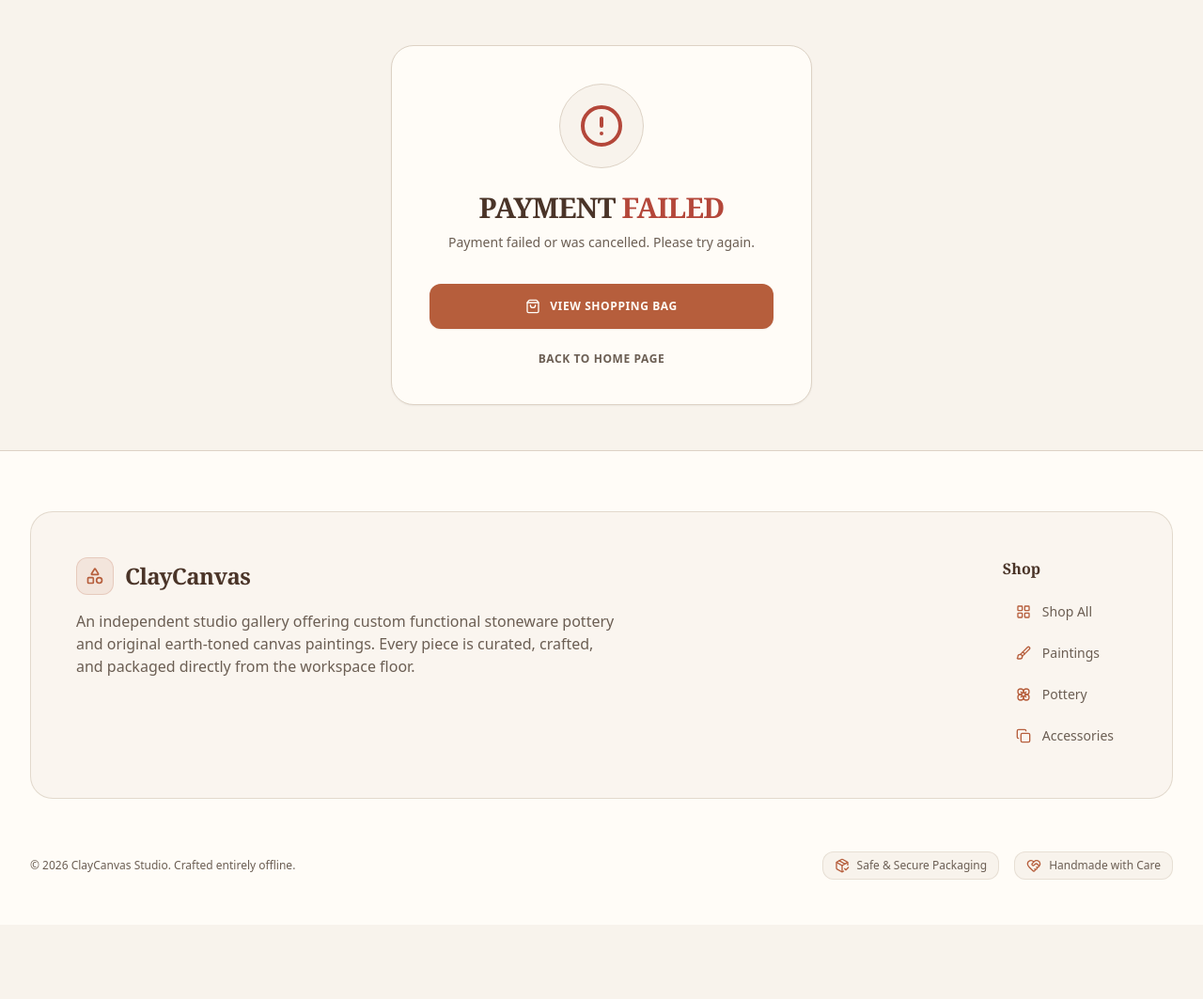
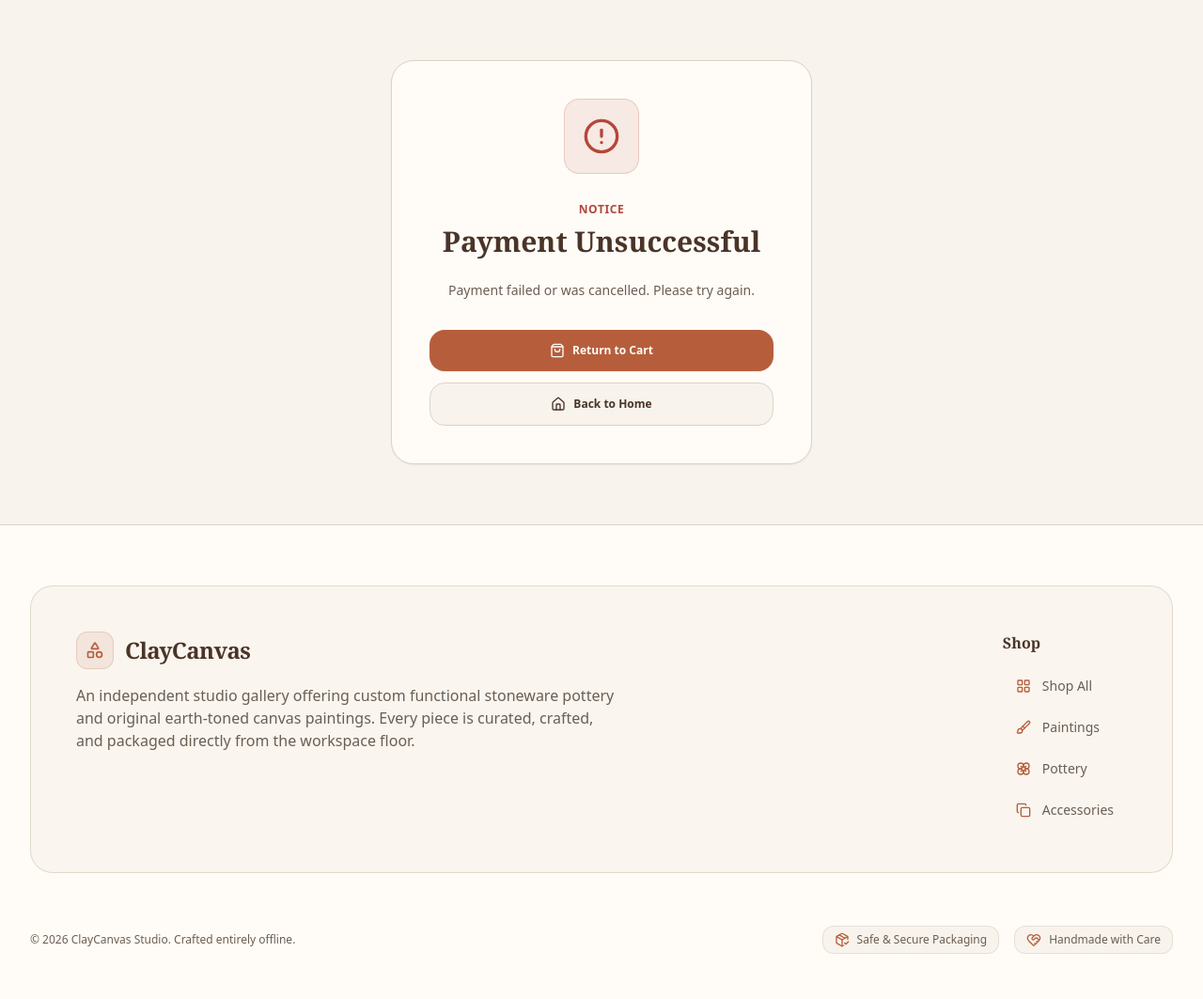
Before and after one commit to bipinjlimbu/B2C-E-Commerce---Django-Project-II, a Django app: page /payment/failed/ in a window 1280 px wide. Shown: the part 81-1144 px from the top of the page at 94% size. Before the commit the page ends 1017 px from the top, so only its background shows below. Run offline with Django 5.2, Linux system fonts and the light colour scheme.

Commit message:
Payment Failed Page UI Updated

```diff
--- a/cc_project/cc_app/templates/main/payment_failed_page.html
+++ b/cc_project/cc_app/templates/main/payment_failed_page.html
@@ -7,26 +7,25 @@
     {% load static %}
     <link href="{% static 'css/styles.css' %}" rel="stylesheet" />
 </head>
+<body class="bg-[#F8F3EC] text-[#6B5E53] font-sans flex flex-col min-h-screen antialiased selection:bg-[#B65E3C]/20 selection:text-[#B65E3C]">
 
-<body class="bg-[#F8F3EC] flex flex-col min-h-screen text-[#6B5E53] font-sans antialiased">
     {% include 'components/_navbar.html' %}
 
     {% include 'components/_messages.html' %}
 
-    <main class="flex-grow flex items-center justify-center py-12 px-4">
-        <div class="max-w-md w-full bg-[#FFFCF7] p-8 sm:p-10 rounded-3xl shadow-sm border border-[#DDD2C5] text-center">
+    <main class="flex-grow flex items-center justify-center px-4 py-12 sm:py-16">
+        <div class="max-w-md w-full bg-[#FFFCF7] border border-[#DDD2C5] rounded-3xl p-6 sm:p-10 text-center shadow-sm space-y-6">
 
-            <div class="flex justify-center mb-6">
-                <div class="bg-[#F8F3EC] p-5 rounded-full border border-[#DDD2C5]">
-                    <i data-lucide="alert-circle" class="w-12 h-12 text-[#B4473A] stroke-[2px]"></i>
-                </div>
+            <div class="w-16 h-16 sm:w-20 sm:h-20 bg-[#B4473A]/10 border border-[#B4473A]/20 rounded-2xl flex items-center justify-center mx-auto text-[#B4473A]">
+                <i data-lucide="alert-circle" class="w-8 h-8 sm:w-10 sm:h-10"></i>
             </div>
 
-            <h2 class="text-2xl sm:text-3xl font-bold text-[#4A3428] tracking-tight uppercase mb-2 font-serif">
-                Payment <span class="text-[#B4473A]">Failed</span>
-            </h2>
+            <div class="space-y-1.5">
+                <span class="text-xs font-semibold text-[#B4473A] uppercase tracking-wider">Notice</span>
+                <h1 class="text-2xl sm:text-3xl font-serif font-bold text-[#4A3428]">Payment Unsuccessful</h1>
+            </div>
 
-            <p class="text-[#6B5E53] mb-8 font-medium leading-relaxed text-sm">
+            <p class="text-xs sm:text-sm text-[#6B5E53] leading-relaxed">
                 {% if messages %}
                     {% for message in messages %}{{ message }}{% endfor %}
                 {% else %}
@@ -34,16 +33,18 @@
                 {% endif %}
             </p>
 
-            <div class="space-y-4">
-                <a href="/cart/" class="w-full bg-[#B65E3C] text-[#FFFCF7] font-bold py-4 rounded-xl hover:bg-[#94492F] shadow-sm flex items-center justify-center gap-2.5 transition-all uppercase tracking-wider text-xs">
+            <div class="pt-2 space-y-3">
+                <a href="/cart/" class="w-full bg-[#B65E3C] hover:bg-[#94492F] text-[#FFFCF7] font-semibold py-3.5 px-5 rounded-2xl transition-all duration-200 flex items-center justify-center gap-2 text-xs shadow-sm hover:shadow">
                     <i data-lucide="shopping-bag" class="w-4 h-4"></i>
-                    View Shopping Bag
+                    <span>Return to Cart</span>
                 </a>
 
-                <a href="/" class="block text-[#6B5E53] hover:text-[#4A3428] font-bold transition-colors uppercase text-xs tracking-wider pt-2">
-                    Back to Home Page
+                <a href="/" class="w-full bg-[#F8F3EC] hover:bg-[#DDD2C5]/50 text-[#4A3428] font-semibold py-3.5 px-5 rounded-2xl border border-[#DDD2C5] transition-all duration-200 flex items-center justify-center gap-2 text-xs">
+                    <i data-lucide="home" class="w-4 h-4"></i>
+                    <span>Back to Home</span>
                 </a>
             </div>
+
         </div>
     </main>
 
--- a/cc_project/static/css/styles.css
+++ b/cc_project/static/css/styles.css
@@ -2973,6 +2973,10 @@ Ensure the default browser behavior of the `hidden` attribute.
   background-color: rgb(250 250 249 / 0.8);
 }
 
+.hover\:bg-\[\#DDD2C5\]\/50:hover {
+  background-color: rgb(221 210 197 / 0.5);
+}
+
 .hover\:text-\[\#94492F\]:hover {
   --tw-text-opacity: 1;
   color: rgb(148 73 47 / var(--tw-text-opacity));
@@ -3167,12 +3171,28 @@ Ensure the default browser behavior of the `hidden` attribute.
     height: 6rem;
   }
 
+  .sm\:h-20 {
+    height: 5rem;
+  }
+
+  .sm\:h-10 {
+    height: 2.5rem;
+  }
+
   .sm\:w-auto {
     width: auto;
   }
 
   .sm\:w-24 {
     width: 6rem;
+  }
+
+  .sm\:w-20 {
+    width: 5rem;
+  }
+
+  .sm\:w-10 {
+    width: 2.5rem;
   }
 
   .sm\:min-w-\[300px\] {
```
